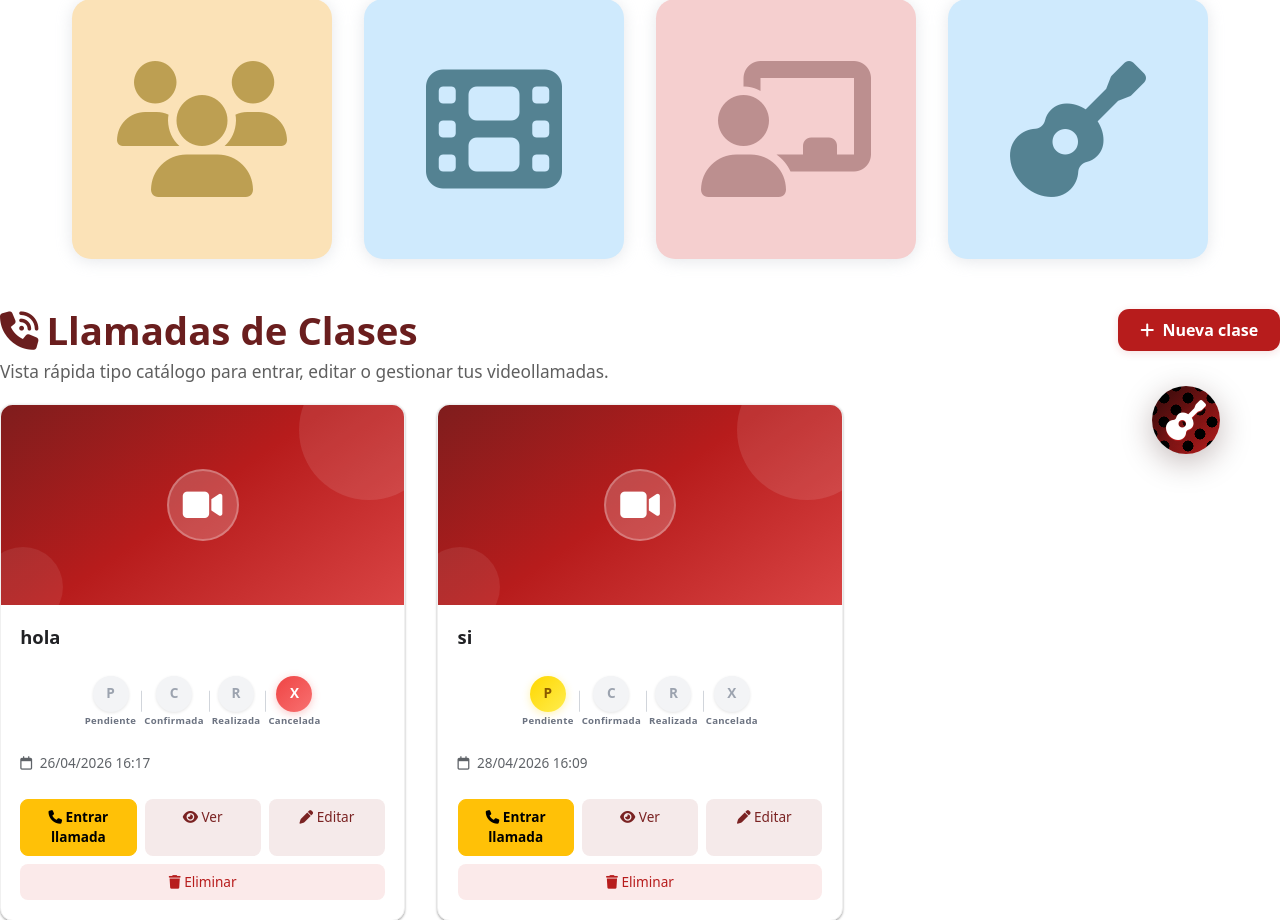
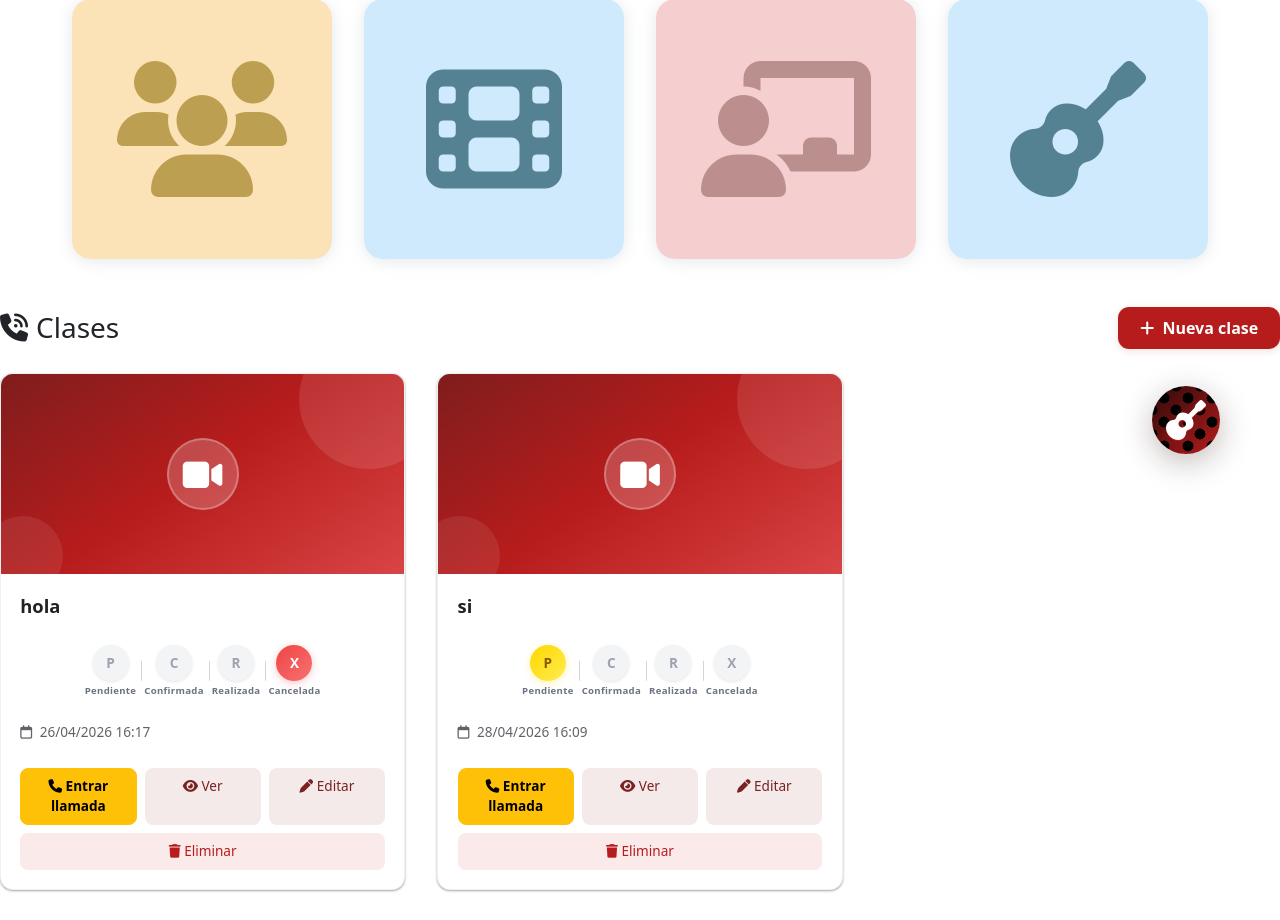
Before and after one commit to rvalrui0512/PROYECTO_TFG, a Django app: page /clases/ in a window 1280 px wide. Shown: the part 286-1206 px from the top of the page. Run offline with Django 5.2, Linux system fonts and the light colour scheme; a user stored in the database is signed in; data comes from the database, SQL or seed files in the repository.

Commit message:
actualización diseño clases

```diff
--- a/templates/clases/claseprivada_list.html
+++ b/templates/clases/claseprivada_list.html
@@ -3,26 +3,11 @@
 <style>
     .clases-header {
         display: flex;
-        flex-direction: column;
-        align-items: flex-start;
-        gap: 0.35rem;
-        margin-bottom: 1.2rem;
-    }
-
-    .clases-header-row {
-        width: 100%;
-        display: flex;
         flex-wrap: wrap;
         align-items: center;
         justify-content: space-between;
-        gap: 0.8rem;
-    }
-
-    .clases-title {
-        margin: 0;
-        font-size: clamp(1.6rem, 3vw, 2.5rem);
-        font-weight: 740;
-        color: #6a1e1e;
+        gap: 1rem;
+        margin-bottom: 1.5rem;
     }
 
     .clases-subtitle {
@@ -307,8 +292,6 @@
         font-size: 1.08rem;
     }
 
-    body.dark-mode .clases-title { color: #ffb4ac; }
-    body.dark-mode .clases-subtitle { color: #b8bfd3; }
     body.dark-mode .llamada-item {
         background: #1d2435;
         border-color: #353e59;
@@ -421,13 +404,10 @@
 </style>
 
 <section class="clases-header">
-    <div class="clases-header-row">
-        <h2 class="clases-title"><i class="fa-solid fa-phone-volume me-2"></i>Llamadas de Clases</h2>
-        {% if user.is_staff or user.is_superuser %}
-            <a class="btn" style="background:#b71c1c; color:#fff; font-weight:600; border-radius:0.7em; box-shadow:0 2px 8px #b71c1c22; padding:0.5em 1.3em;" href="{% url 'guitarra:claseprivada_create' %}"><i class="fa-solid fa-plus me-1"></i> Nueva clase</a>
-        {% endif %}
-    </div>
-    <p class="clases-subtitle">Vista rápida tipo catálogo para entrar, editar o gestionar tus videollamadas.</p>
+    <h1 class="h3 mb-0"><i class="fa-solid fa-phone-volume me-2"></i>Clases</h1>
+    {% if user.is_staff or user.is_superuser %}
+        <a class="btn" style="background:#b71c1c; color:#fff; font-weight:600; border-radius:0.7em; box-shadow:0 2px 8px #b71c1c22; padding:0.5em 1.3em;" href="{% url 'guitarra:claseprivada_create' %}"><i class="fa-solid fa-plus me-1"></i> Nueva clase</a>
+    {% endif %}
 </section>
 
 {% if clases %}
```
